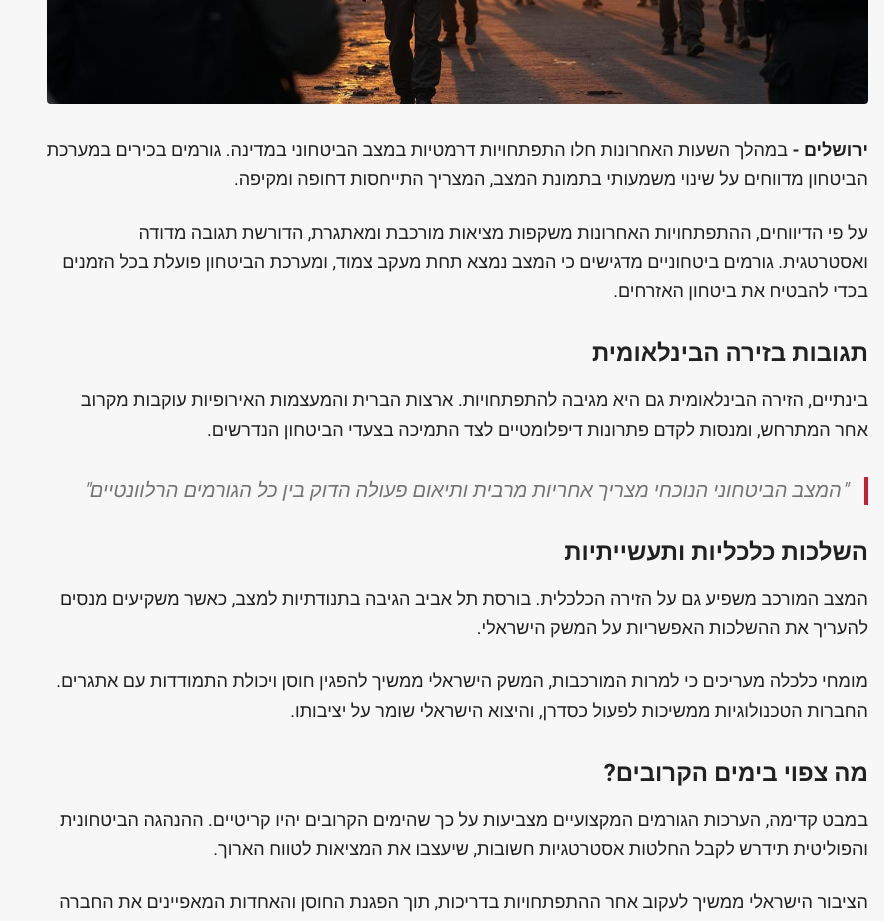
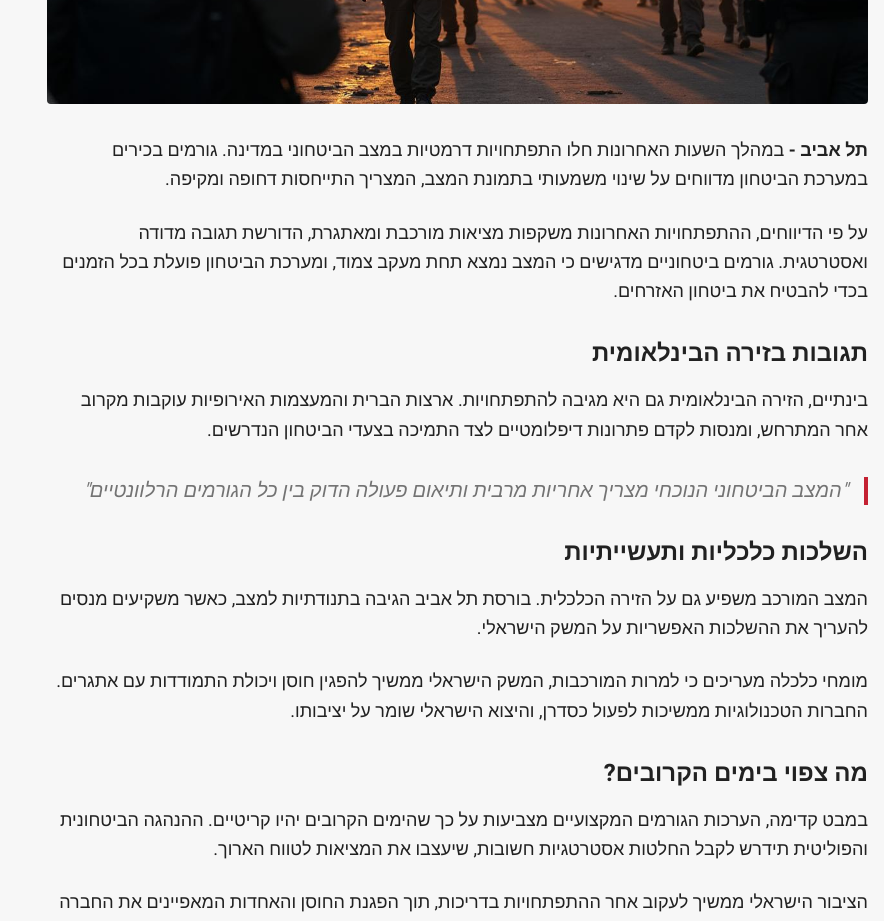
Before and after one commit to yossi6206/news-buddy-builder, a React (Vite) app: page /article/1 in a window 1280 px wide. Shown: the part 860-1781 px from the top of the page, without its empty margins (396-1280 px from the left). Built offline with nearby package versions, Linux system fonts and the light colour scheme; no server answers; the database is empty; the HTML template or start-up script is replaced by a standard one.

Commit message:
Code edited in Lovable Code Editor
Edited UI in Lovable

```diff
--- a/src/pages/Article.tsx
+++ b/src/pages/Article.tsx
@@ -323,7 +323,7 @@ const Article = () => {
             {/* Article Content */}
             <div className="prose prose-lg max-w-none">
               <p className="text-lg leading-relaxed mb-6">
-                <strong className="font-bold">ירושלים -</strong> במהלך השעות האחרונות חלו התפתחויות דרמטיות במצב
+                <strong className="font-bold">תל אביב -</strong> במהלך השעות האחרונות חלו התפתחויות דרמטיות במצב
                 הביטחוני במדינה. גורמים בכירים במערכת הביטחון מדווחים על שינוי משמעותי בתמונת המצב, המצריך התייחסות
                 דחופה ומקיפה.
               </p>
```
